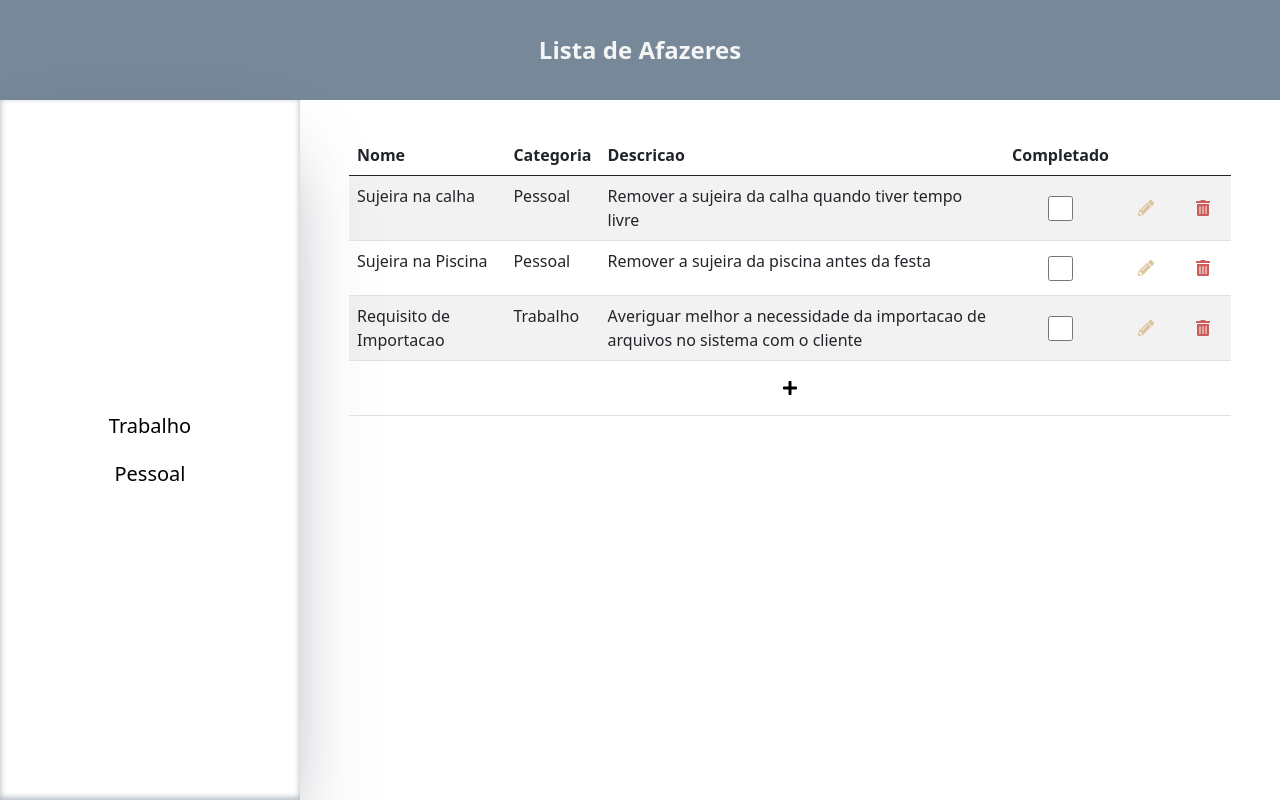
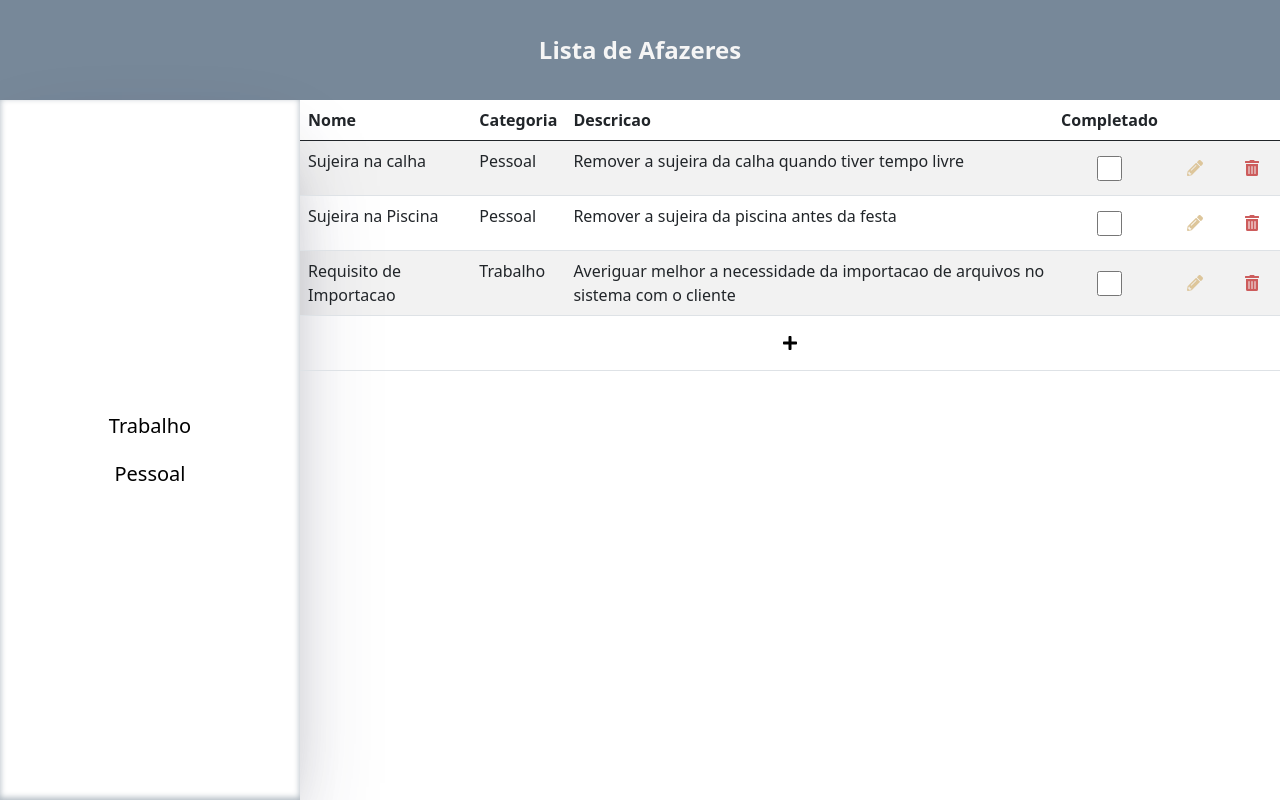
Before and after one commit to jaisonrobson/todofoursales, a React (Create React App) app: page / in a window 1280 px wide. Built offline with nearby package versions, Linux system fonts and the light colour scheme.

Commit message:
ajustado tamanho da tabela para preencher totalmente a area em que se encontra

```diff
--- a/src/views/todo/activities/Activities.css
+++ b/src/views/todo/activities/Activities.css
@@ -1,7 +1,7 @@
 #activities {
     margin: auto;
-    width: 90%;
-    height: 90%;
+    width: 100%;
+    height: 100%;
 }
 
 .tablecell-container {
```
